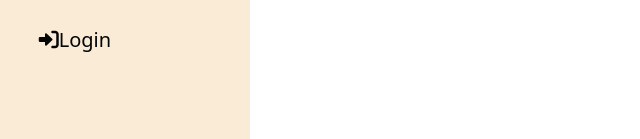
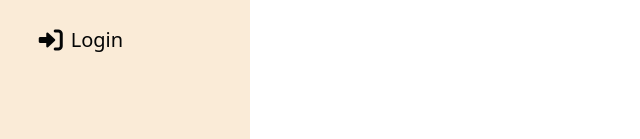
Before and after one commit to venkataguruprasadG/crispy-engine, a plain HTML site: page home.html in a window 1280 px wide. Shown: the part 658-797 px from the top of the page, 0-640 px from the left. Drawn offline with Linux system fonts and the light colour scheme.

Commit message:
add to css

```diff
--- a/style.css
+++ b/style.css
@@ -12,7 +12,8 @@
 .fa-tachometer-alt,
 .fa-user-tie,
 .fa-graduation-cap,
-.fa-calendar-alt {
+.fa-calendar-alt,
+.fa-sign-in-alt {
     font-size: 24px;
     color: var(--text-color);
     margin-right: 8px;
```
